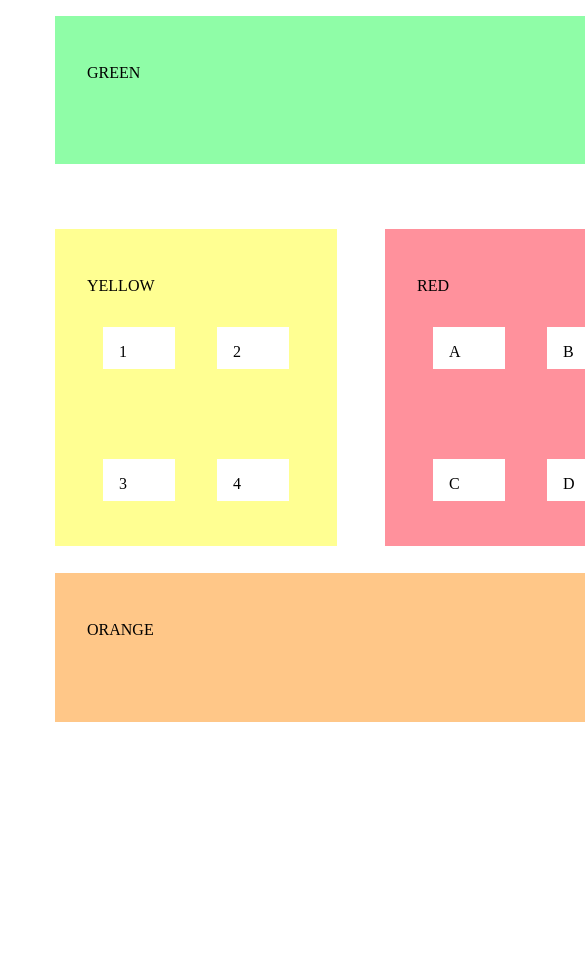
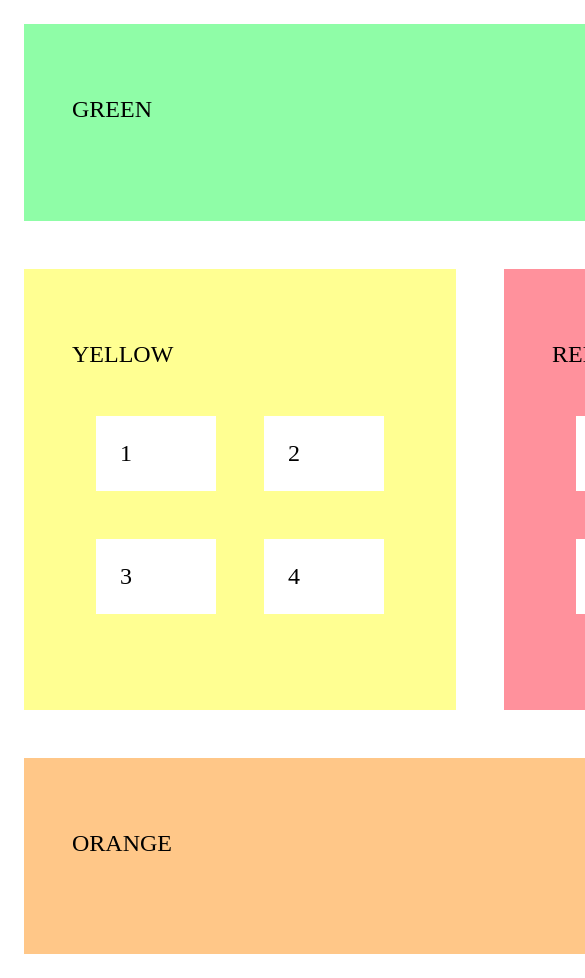
Before and after one commit to Radadeli/Ejercicios-CSS, a website: page gridproperties.html in a window 390 px wide. Shown: the top 978 px of the page, 585 px wide, since content can reach past the window. Before the commit the page ends 852 px from the top, so only its background shows below. Drawn offline with Linux system fonts and the light colour scheme.

Commit message:
correcciones ejercicios git properties y nav responsive

```diff
--- a/gridproperties.css
+++ b/gridproperties.css
@@ -1,85 +1,58 @@
 body {
-  width: 80%;
+  width: 60em;
   margin: 0 auto;
+  font-size: 1.5rem;
+
+}
+.grid-colors {
   display: grid;
   grid-template-columns: repeat(3, 1fr);
-  grid-template-rows: repeat(3, 1fr);
-  gap: 1em;
+  grid-template-rows: repeat(4, 1fr);
+  grid-template-areas:
+  "green green green"
+  "yellow red blue"
+  "yellow red blue"
+  "orange orange blue";
 }
-
 section {
   padding: 2em;
   margin: 1em;
 }
 
-#greenn {
+#green {
+  grid-area: green;
   background-color: #8ffda7;
-  grid-column: span 3;
-  grid-row: 1;
-  height: 10vh;
-  margin-bottom: 10px;
-
 }
 
-#yelloww {
-  background-color: #ffff92;
-  grid-row: 2;
-  grid-column: 1;
-  height: 30vh;
-  margin-top: -60px;
-
+#orange {
+  grid-area: orange;
+  background-color: #ffc788;
 }
 
-#redd {
-  background-color: #ff919c;
-  grid-row: 2;
-  grid-column: 2;
-  height: 30vh;
-  margin-top: -60px;
+#yellow {
+  grid-area: yellow;
+  background-color: #ffff92;
 }
 
-#bluee {
-  background-color: #98d2ff;
-  grid-row: span 2;
-  grid-column: 3;
-  height: 54vh;
-  margin-top: -60px;
+#red {
+  grid-area: red;
+  background-color: #ff919c;
 }
 
-#orangee {
-  background-color: #ffc788;
-  grid-row: 3;
-  grid-column: span 2;
-  height: 10vh;
-  margin-top: -5px;
-}
-
-
-ul {
-  display: flex;
-  flex-wrap: wrap;
-  padding-inline-start: 0;
-  align-items: stretch;
-  justify-content: space-between;
-  width: 100%;
-  height: 100%;
-  gap: 10px;
+#blue {
+  grid-area: blue;
+  background-color: #98d2ff;
 }
 ul {
+  padding: 0;
   display: grid;
   grid-template-columns: repeat(2, 1fr);
   grid-template-rows: repeat(2, 1fr);
 }
 
 li {
-
   background-color: white;
-  text-align: left;
   padding: 1em;
   margin: 1em;
-  width: 40px;
-  height: 10px;
   list-style: none;
-  flex-grow: 1;
-
 }
--- a/gridproperties.html
+++ b/gridproperties.html
@@ -9,11 +9,11 @@
   </head>
 
   <body>
-
-      <section id="greenn">
+    <div class="grid-colors">
+      <section id="green">
         <p>GREEN</p>
       </section>
-      <section id="yelloww">
+      <section id="yellow">
         <p>YELLOW</p>
         <ul>
           <li>1</li>
@@ -22,10 +22,10 @@
           <li>4</li>
         </ul>
       </section>
-      <section id="orangee">
+      <section id="orange">
         <p>ORANGE</p>
       </section>
-      <section id="redd">
+      <section id="red">
         <p>RED</p>
         <ul>
           <li>A</li>
@@ -34,9 +34,10 @@
           <li>D</li>
         </ul>
       </section>
-      <section id="bluee">
+      <section id="blue">
         <p>BLUE</p>
       </section>
+    </div>
+  </body>
 
-  </body>
 </html>
--- a/navresponsive.css
+++ b/navresponsive.css
@@ -4,11 +4,12 @@ body {
     box-sizing: border-box;
     font-family: Arial, sans-serif;
     color: white;
-
-
+    background-color: blue;
+}
+#burgericon {
+    display: none;
 
 }
-
 .navbar {
     max-width: 600px;
     margin: auto;
@@ -77,3 +78,12 @@ body {
     justify-content: center ;
     align-items: center;
 }
+
+@media only screen and (max-width: 768px) {
+ .navbar {
+    display: none;
+    }
+    #burgericon {
+        display: inline-block;
+    }
+}
```
Also changed, not shown: navresponsive.html (+4 -1 lines), package.json (added, +7 -0 lines), 1 other file.
